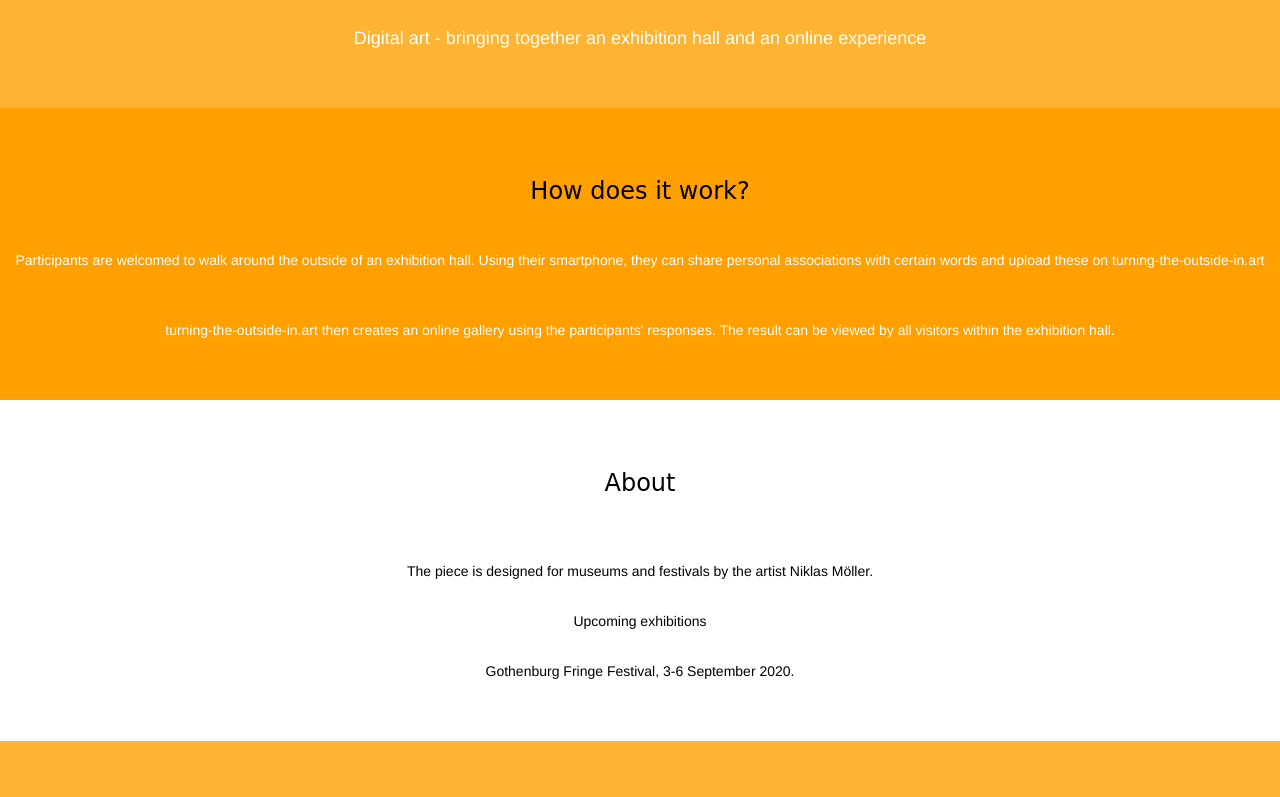
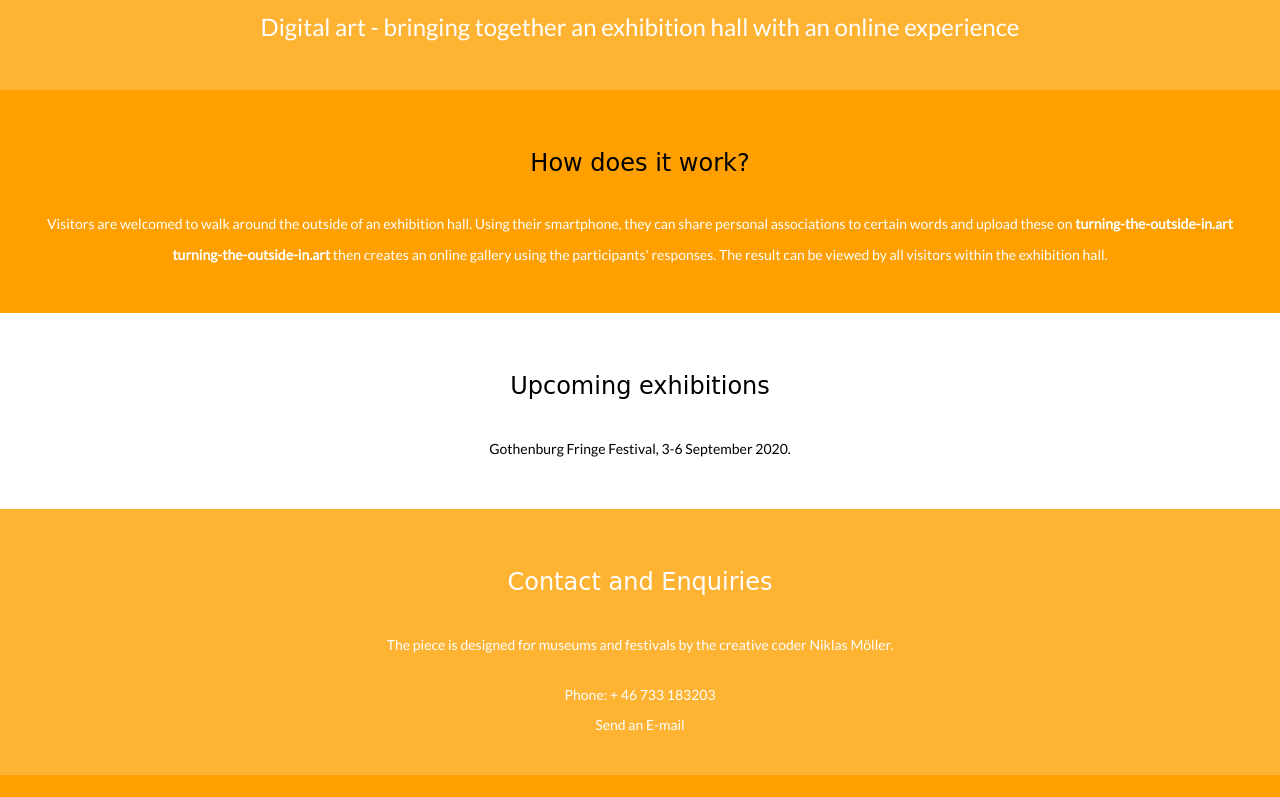
Before and after one commit to NiklasMoller/the-internal-and-the-internet-server, a website built with webpack: page src/client/index.html in a window 1280 px wide. Shown: the part 126-923 px from the top of the page. Built offline with nearby package versions, Linux system fonts and the light colour scheme; a web font is replaced by a local one.

Commit message:
Update styling

```diff
--- a/src/client/index.html
+++ b/src/client/index.html
@@ -8,6 +8,7 @@
 
   <!-- Importing Google Font-->
   <link href="https://fonts.googleapis.com/css2?family=MuseoModerno&display=swap" rel="stylesheet">
+  <link href="https://fonts.googleapis.com/css2?family=Lato&display=swap" rel="stylesheet">
 
   <!-- Importing customized stylesheet-->
   <link rel="stylesheet" type="text/css" href="style.css">
@@ -32,33 +33,32 @@
   <img src="bird.jpg" class="img-responsive img-circle margin" style="display:inline" alt="Bird" width="350" height="350">
 -->
 
-  <h4>Digital art - bringing together an exhibition hall and an online experience</h4>
+  <h3 class="Lato">Digital art - bringing together an exhibition hall with an online experience</h3>
 </div>
 
 <!-- Second Container -->
 <div class="container-fluid bg-2 text-center">
   <h3 class="margin MuseoModerno" style="color: #000000;">How does it work?</h3>
-  <p>Participants are welcomed to walk around the outside of an exhibition hall. Using their smartphone, they can share personal associations with certain words and upload these on turning-the-outside-in.art</p>
+  <h5 class="Lato">Visitors are welcomed to walk around the outside of an exhibition hall. Using their smartphone, they can share personal associations to certain words and upload these on <b>turning-the-outside-in.art</b>
 <br>
 <br>
-<p>turning-the-outside-in.art then creates an online gallery using the participants' responses. The result can be viewed by all visitors within the exhibition hall. </p>
+<b>turning-the-outside-in.art</b> then creates an online gallery using the participants' responses. The result can be viewed by all visitors within the exhibition hall. </h5>
 
 </div>
 
 <!-- Third Container -->
 <div class="container-fluid bg-3 text-center">
-  <h3 class="margin MuseoModerno">About</h3><br>
-  <p>The piece is designed for museums and festivals by the artist Niklas Möller.</p>
-  <br>
-  <p>Upcoming exhibitions</p>
-  <br>
-<p>Gothenburg Fringe Festival, 3-6 September 2020.</p>
+  <h3 class="margin MuseoModerno">Upcoming exhibitions</h3>
+<p class="Lato">Gothenburg Fringe Festival, 3-6 September 2020.</p>
 
 </div>
 
 <!-- Fourth Container -->
 <div class="container-fluid bg-1 text-center">
   <h3 class="margin MuseoModerno">Contact and Enquiries</h3>
+  <p class="Lato">The piece is designed for museums and festivals by the creative coder Niklas Möller.</p>
+<br> <p class="Lato"> Phone: + 46 733 183203 </p>
+  <a class="Lato" style="color: #ffffff; href="mailto:niklasxmoller@gmail.com">Send an E-mail</a>
 
 </div>
 
--- a/src/client/style.css
+++ b/src/client/style.css
@@ -36,7 +36,10 @@
 }
 */
 
-p {font-size: 16px;}
+p {
+  font-size: 16px;
+  font-family: 'Lato', sans-serif;
+}
 
 h1 {
     text-align: center;
@@ -45,11 +48,15 @@
 }
 
 .margin {
-  margin-bottom: 45px;
+  margin-bottom: 40px;
 }
 
 .MuseoModerno {
   font-family: 'MuseoModerno', cursive;
+}
+
+.Lato {
+  font-family: 'Lato', sans-serif;
 }
 
 
@@ -70,6 +77,6 @@
   color: #fff;
 }
 .container-fluid {
-  padding-top: 50px;
-  padding-bottom: 50px;
+  padding-top: 40px;
+  padding-bottom: 40px;
 }
```
